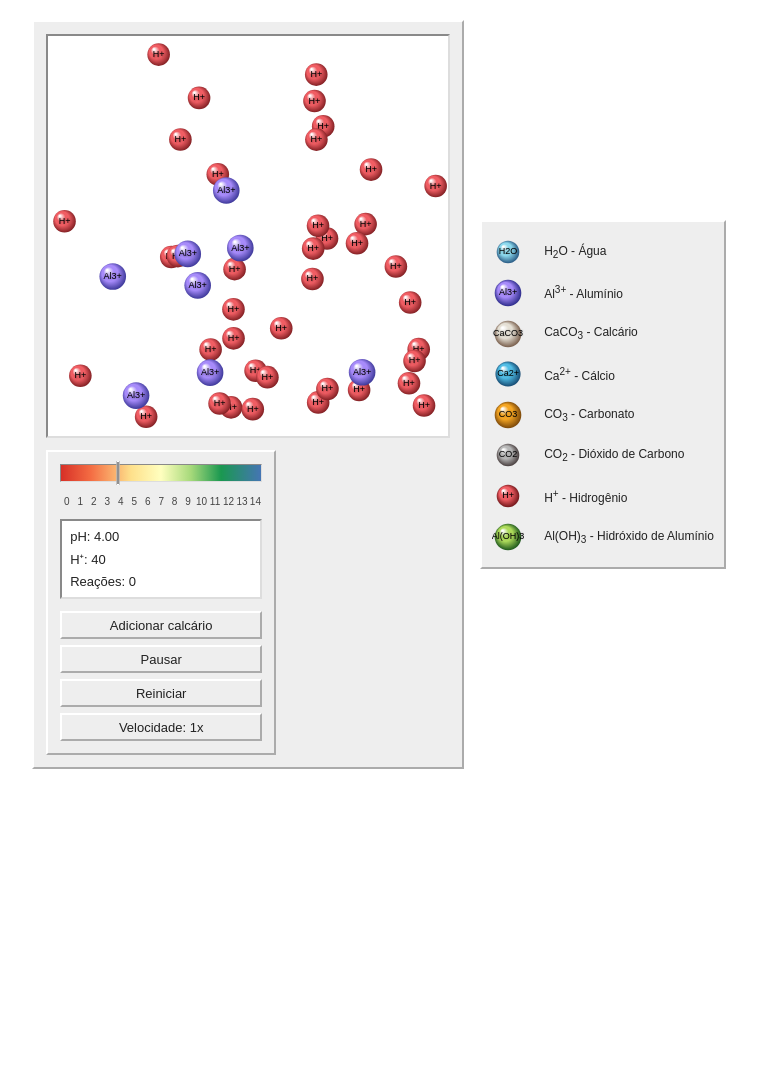
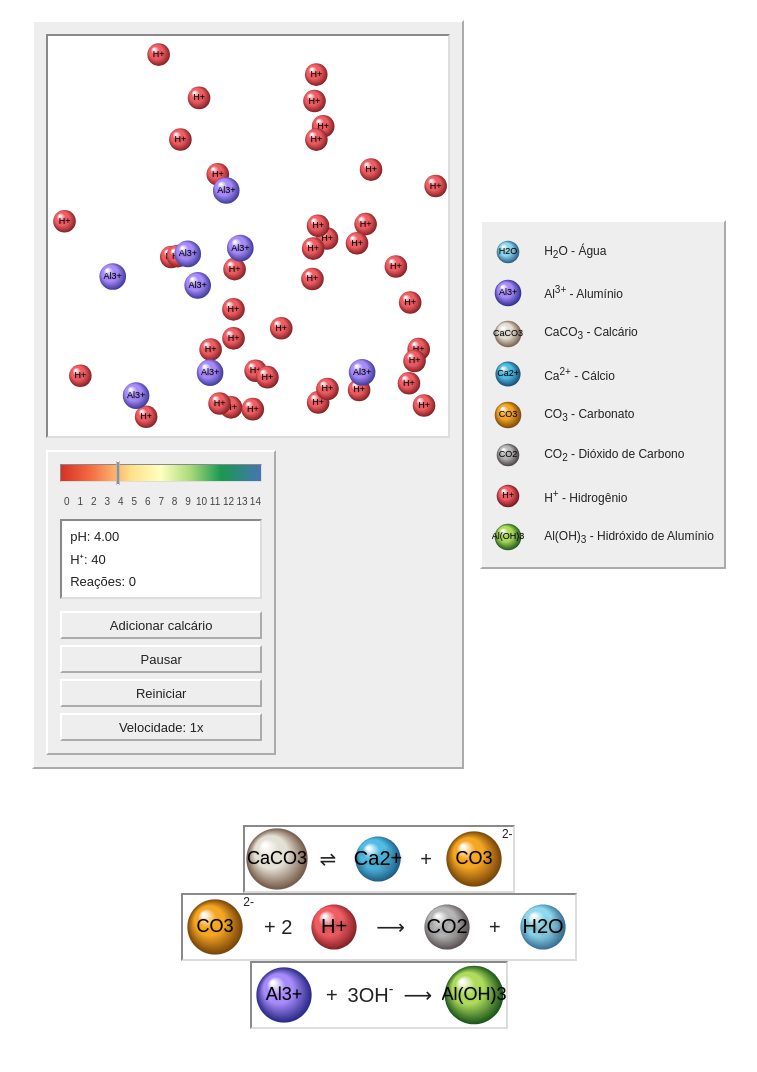
Before and after one commit to juliocma0/quimica-calagem, a plain HTML site: page index.html in a window 1280 px wide. Shown: the whole page, without its empty margins (261-1018 px from the left). Before the commit the page ends 800 px from the top, so only its background shows below. Drawn offline with Linux system fonts and the light colour scheme.

Commit message:
Adicionadas fórmulas utilizadas pela simulação

```diff
--- a/css/main.css
+++ b/css/main.css
@@ -93,6 +93,16 @@ body {
 .componente sup {
     font-size: 12px;
     margin-left: -4px;
+}
+
+#hidroxido {
+    white-space: nowrap;
+}
+
+#hidroxido sup {
+    font-size: 14px;
+    vertical-align: super;
+    line-height: 0;
 }
 
 .simulacao {
--- a/index.html
+++ b/index.html
@@ -20,6 +20,45 @@
         <img src="./images/32x/hidroxidoAluminio.png"/> <p>Al(OH)<sub>3</sub> - Hidróxido de Alumínio</p>
     </div>
 
+    <div class="corpo-texto">
+
+    <div class="corpo-texto">
+
+        <!-- CaCO3 <=> Ca^2+ + CO3^2- -->
+        <div class="formula">
+            <img class="quimico" src="./images/calcario.png" alt="CaCO3"/>
+            &rightleftharpoons;
+            <img class="quimico" src="./images/calcio.png" alt="Ca2+"/>
+            +
+            <div class="componente">
+                <img class="quimico" src="./images/carbonato.png" alt="CO3"/>
+                <sup>2-</sup>
+            </div>
+        </div>
+
+        <!-- CO3^2- + 2H^+ -> CO2 + H2O -->
+        <div class="formula">
+            <div class="componente">
+                <img class="quimico" src="./images/carbonato.png" alt="CO3"/>
+                <sup>2-</sup>
+            </div>
+            +
+            2 <img class="quimico" src="./images/hidrogenio.png" alt="H"/>
+            &xrarr;
+            <img class="quimico" src="./images/dioxidoCarbono.png" alt="CO2"/>
+            +
+            <img class="quimico" src="./images/agua.png" alt="H2O"/>
+        </div>
+
+        <!-- Al^3 + 3OH^- -> Al(OH)3 -->
+        <div class="formula">
+            <img class="quimico" src="./images/aluminio.png"/>
+            + <span id="hidroxido">3OH<sup>-</sup></span>
+            &xrarr;
+            <img class="quimico" src="./images/hidroxidoAluminio.png"/>
+        </div>
+    </div>
+
     <script src="./js/main.js"></script>
 </body>
 </html>
```
